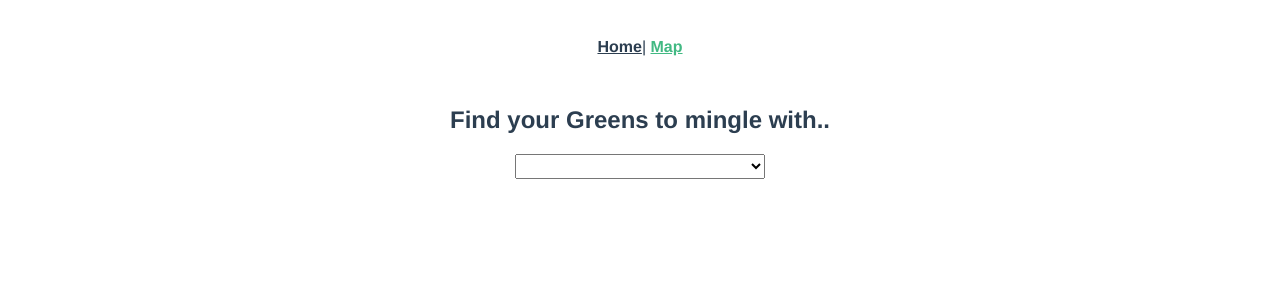
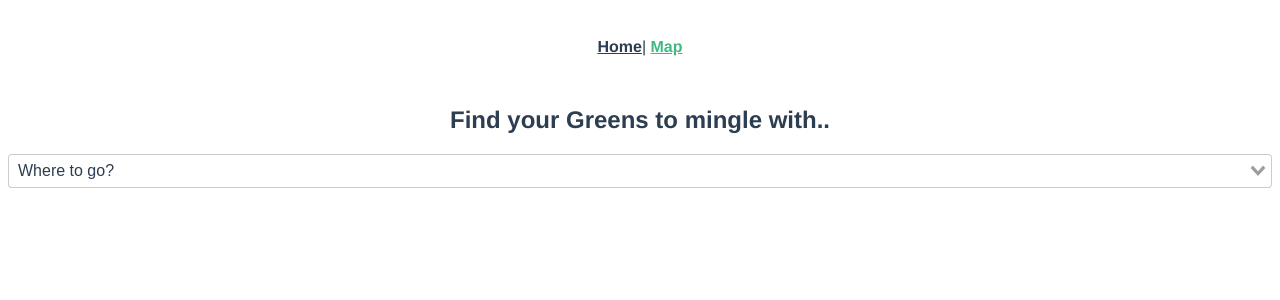
Before and after one commit to plutach/greencard-web, a Vue app: page /map in a window 1280 px wide. Shown: the top 300 px of the page. Built offline with nearby package versions, Linux system fonts and the light colour scheme.

Commit message:
Add vue-select

```diff
--- a/package.json
+++ b/package.json
@@ -8,11 +8,13 @@
     "lint": "vue-cli-service lint"
   },
   "dependencies": {
+    "@types/vue-select": "^2.5.0",
     "core-js": "^3.6.5",
     "vue": "^2.6.11",
     "vue-class-component": "^7.2.3",
     "vue-property-decorator": "^8.4.2",
     "vue-router": "^3.2.0",
+    "vue-select": "^3.10.8",
     "vuex": "^3.4.0"
   },
   "devDependencies": {
--- a/src/views/Map.vue
+++ b/src/views/Map.vue
@@ -1,19 +1,21 @@
 <template>
   <div class="map">
     <h2>Find your Greens to mingle with..</h2>
-    <select v-model="placeVal" calss="options">
-      <option
-        v-for="place in places"
-        :value="place"
-        :key="place"
-        placeholder="Where to go?"
-      >{{place.title}}</option>
-    </select>
+    <!-- <select v-model="placeVal" placeholder="Where to go?">
+      <option v-for="place in places" :value="place" :key="place">{{place.title }}</option>
+    </select>-->
+
+    <v-select class="style-chooser" placeholder="Where to go?" :options="places.title" />
   </div>
 </template>
 
+
 <script lang="ts">
 import Vue from "vue";
+import vSelect from "vue-select";
+import "vue-select/dist/vue-select.css";
+
+Vue.component("v-select", vSelect);
 export default Vue.extend({
   data() {
     return {
@@ -38,15 +40,18 @@ export default Vue.extend({
 </script>
 
 <style scoped>
-select,
-option {
-  width: 250px;
-  height: 25px;
+.style-chooser .vs__search::placeholder,
+.style-chooser .vs__dropdown-toggle,
+.style-chooser .vs__dropdown-menu {
+  background: #dfe5fb;
+  border: none;
+  color: #394066;
+  text-transform: lowercase;
+  font-variant: small-caps;
 }
 
-option {
-  overflow: hidden;
-  white-space: nowrap;
-  text-overflow: ellipsis;
+.style-chooser .vs__clear,
+.style-chooser .vs__open-indicator {
+  fill: #394066;
 }
 </style>
```
Also changed, not shown: 1 other file (tests, documents, lock files or other folders).
